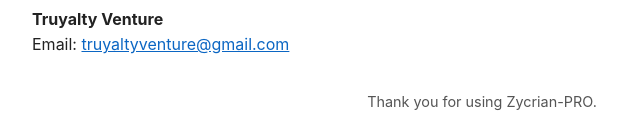
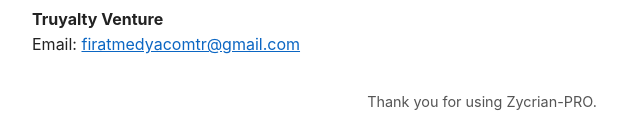
Before and after one commit to zxjota/Zycrian-PRO-WEB, a plain HTML site: page index.html in a window 1280 px wide. Shown: the part 2532-2672 px from the top of the page, 158-798 px from the left. Drawn offline with Linux system fonts and the light colour scheme.

Commit message:
Update index.html

```diff
--- a/index.html
+++ b/index.html
@@ -122,7 +122,7 @@
     <h2>13. Contact Us</h2>
     <p>If you have questions or concerns about this Privacy Policy, or if you would like to exercise your data rights, please contact:</p>
     <p><strong>Truyalty Venture</strong><br />
-      Email: <a href="mailto:truyaltyventure@gmail.com">truyaltyventure@gmail.com</a>
+      Email: <a href="mailto:firatmedyacomtr@gmail.com">firatmedyacomtr@gmail.com</a>
     </p>
   </section>
 
```
